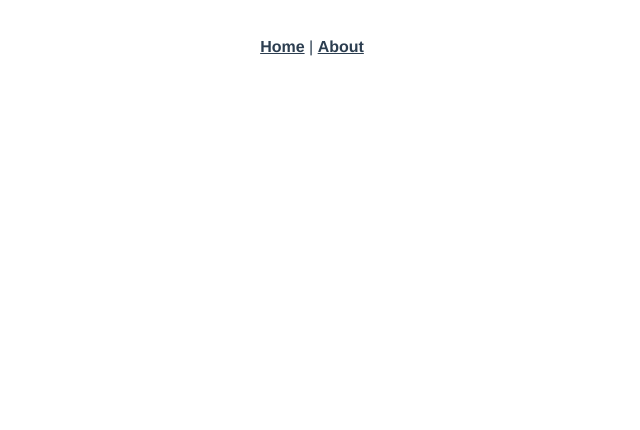
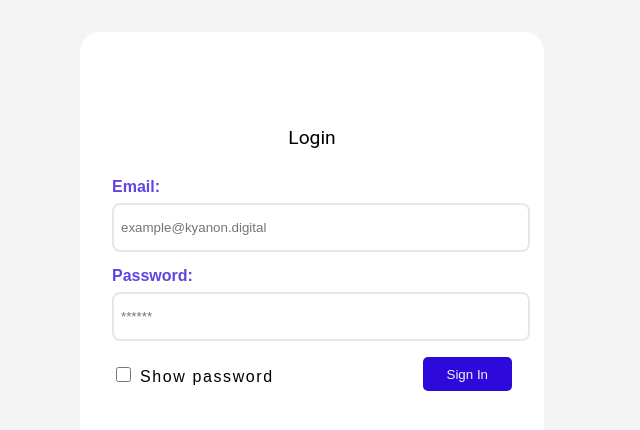
Before and after one commit to phats02/Login-and-profile-page, a Vue app: page /login in a window 1280 px wide. Before the commit this address had no page. Shown: the top 430 px of the page, without its empty margins (328-968 px from the left). Built offline with nearby package versions, Linux system fonts and the light colour scheme.

Commit message:
add login page

```diff
--- a/package.json
+++ b/package.json
@@ -3,7 +3,7 @@
   "version": "0.1.0",
   "private": true,
   "scripts": {
-    "serve": "vue-cli-service serve",
+    "serve": "vue-cli-service lint --fix && vue-cli-service serve",
     "build": "vue-cli-service build",
     "lint": "vue-cli-service lint"
   },
--- a/public/index.html
+++ b/public/index.html
@@ -1,17 +1,160 @@
 <!DOCTYPE html>
 <html lang="">
+
 <head>
   <meta charset="utf-8">
   <meta http-equiv="X-UA-Compatible" content="IE=edge">
   <meta name="viewport" content="width=device-width,initial-scale=1.0">
   <link rel="icon" href="<%= BASE_URL %>favicon.ico">
-    <title><%= htmlWebpackPlugin.options.title %></title>
+  <title>
+    <%= htmlWebpackPlugin.options.title %>
+  </title>
 </head>
+<style>
+  /* http://meyerweb.com/eric/tools/css/reset/
+   v2.0 | 20110126
+   License: none (public domain)
+*/
+
+  html,
+  body,
+  div,
+  span,
+  applet,
+  object,
+  iframe,
+  h1,
+  h2,
+  h3,
+  h4,
+  h5,
+  h6,
+  p,
+  blockquote,
+  pre,
+  a,
+  abbr,
+  acronym,
+  address,
+  big,
+  cite,
+  code,
+  del,
+  dfn,
+  em,
+  img,
+  ins,
+  kbd,
+  q,
+  s,
+  samp,
+  small,
+  strike,
+  strong,
+  sub,
+  sup,
+  tt,
+  var,
+  b,
+  u,
+  i,
+  center,
+  dl,
+  dt,
+  dd,
+  ol,
+  ul,
+  li,
+  fieldset,
+  form,
+  label,
+  legend,
+  table,
+  caption,
+  tbody,
+  tfoot,
+  thead,
+  tr,
+  th,
+  td,
+  article,
+  aside,
+  canvas,
+  details,
+  embed,
+  figure,
+  figcaption,
+  footer,
+  header,
+  hgroup,
+  menu,
+  nav,
+  output,
+  ruby,
+  section,
+  summary,
+  time,
+  mark,
+  audio,
+  video {
+    margin: 0;
+    padding: 0;
+    border: 0;
+    font-size: 100%;
+    font: inherit;
+    vertical-align: baseline;
+  }
+
+  /* HTML5 display-role reset for older browsers */
+  article,
+  aside,
+  details,
+  figcaption,
+  figure,
+  footer,
+  header,
+  hgroup,
+  menu,
+  nav,
+  section {
+    display: block;
+  }
+
+  body {
+    line-height: 1;
+  }
+
+  ol,
+  ul {
+    list-style: none;
+  }
+
+  blockquote,
+  q {
+    quotes: none;
+  }
+
+  blockquote:before,
+  blockquote:after,
+  q:before,
+  q:after {
+    content: '';
+    content: none;
+  }
+
+  table {
+    border-collapse: collapse;
+    border-spacing: 0;
+  }
+</style>
+
 <body>
   <noscript>
-      <strong>We're sorry but <%= htmlWebpackPlugin.options.title %> doesn't work properly without JavaScript enabled. Please enable it to continue.</strong>
+    <strong>We're sorry but <%= htmlWebpackPlugin.options.title %> doesn't work properly without JavaScript enabled.
+        Please enable it to continue.</strong>
   </noscript>
   <div id="app"></div>
   <!-- built files will be auto injected -->
 </body>
+
 </html>
--- a/src/App.vue
+++ b/src/App.vue
@@ -1,30 +1,10 @@
 <template>
-  <nav>
-    <router-link to="/">Home</router-link> |
-    <router-link to="/about">About</router-link>
-  </nav>
   <router-view/>
 </template>
 
 <style>
-#app {
-  font-family: Avenir, Helvetica, Arial, sans-serif;
-  -webkit-font-smoothing: antialiased;
-  -moz-osx-font-smoothing: grayscale;
-  text-align: center;
-  color: #2c3e50;
-}
-
-nav {
-  padding: 30px;
-}
-
-nav a {
-  font-weight: bold;
-  color: #2c3e50;
-}
-
-nav a.router-link-exact-active {
-  color: #42b983;
+body{
+  background-color: #f4f4f4;
+  width: 100vw;
 }
 </style>
--- a/src/router/index.js
+++ b/src/router/index.js
@@ -1,19 +1,16 @@
 import { createRouter, createWebHistory } from 'vue-router'
-import HomeView from '../views/HomeView.vue'
+import LoginView from '../views/LoginView.vue'
 
 const routes = [
   {
     path: '/',
     name: 'home',
-    component: HomeView
+    component: LoginView
   },
   {
-    path: '/about',
-    name: 'about',
-    // route level code-splitting
-    // this generates a separate chunk (about.[hash].js) for this route
-    // which is lazy-loaded when the route is visited.
-    component: () => import(/* webpackChunkName: "about" */ '../views/AboutView.vue')
+    path: '/login',
+    name: 'login',
+    component: LoginView
   }
 ]
 
--- /dev/null
+++ b/src/views/LoginView.vue
@@ -0,0 +1,103 @@
+<template>
+    <div class="login">
+        <h1 class="title">Login</h1>
+        <label>
+            <p>Email</p>
+            <input type="email" placeholder="example@kyanon.digital">
+        </label>
+        <label>
+            <p>Password</p>
+            <input type="password" placeholder="******">
+        </label>
+        <div class="row">
+            <label for="showPassword" class="pw">
+                <input type="checkbox" id="showPassword" name="showPassword"/>
+                Show password
+            </label>
+            <button id="submit-btn">Sign In</button>
+        </div>
+    </div>
+</template>
+<script>
+export default {
+}
+</script>
+<style scoped>
+.login {
+    max-width: 400px;
+    background-color: white;
+    padding: 4rem 2rem;
+    margin: 2rem auto;
+    display: block;
+    border-radius: 20px;
+    min-height: 60vh
+}
+.login .title {
+    text-align: center;
+    font-family: 'Roboto', sans-serif;
+    font-size: 1.2rem;
+    padding: 2rem;
+}
+
+.login>label>input {
+    display: block;
+    width: 100%;
+    padding: 15px 7px;
+    border-radius: 8px;
+    border: 2px solid #e7e7e9;
+    margin: 0.5rem 0px;
+    margin-bottom: 1rem;
+}
+@import url('https://fonts.googleapis.com/css2?family=Golos+Text&display=swap');
+
+.login label p {
+    color: #6343e3;
+    font-weight: bold;
+    font-family: 'Golos Text', sans-serif;
+}
+
+.login label p::after {
+    content: ":";
+}
+@import url('https://fonts.googleapis.com/css2?family=Quicksand&display=swap');
+
+.login label input::placeholder {
+    /* Chrome, Firefox, Opera, Safari 10.1+ */
+    font-family: 'Quicksand', sans-serif;
+    opacity: 1;
+    /* Firefox */
+}
+
+.login label input:-ms-input-placeholder {
+    /* Internet Explorer 10-11 */
+    font-family: 'Quicksand', sans-serif;
+}
+
+.login label input::-ms-input-placeholder {
+    /* Microsoft Edge */
+    font-family: 'Quicksand', sans-serif;
+}
+.row{
+    display: flex;
+    align-items: center;
+    justify-content: space-between;
+}
+#submit-btn{
+    background-color:#2e09db;
+    border: none;
+    color: whitesmoke;
+    padding:0.6rem 1.5rem;
+    border-radius: 5px;
+    cursor: pointer;
+}
+@import url('https://fonts.googleapis.com/css2?family=Ubuntu&display=swap');
+.pw{
+    cursor: pointer;
+    font-family: 'Golos Text', sans-serif;
+    letter-spacing: .1rem;
+}
+#showPassword{
+    height: 15px;
+    width: 15px;
+}
+</style>
```
Lines whose indentation alone changed are shown as unchanged.
